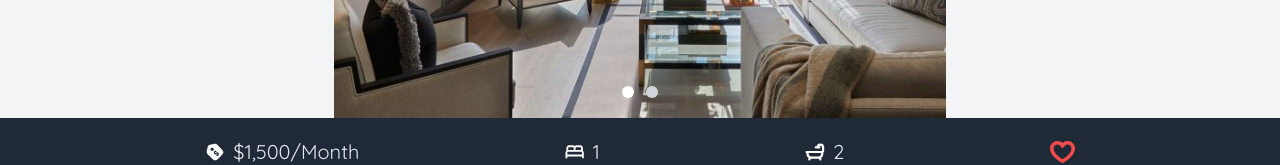
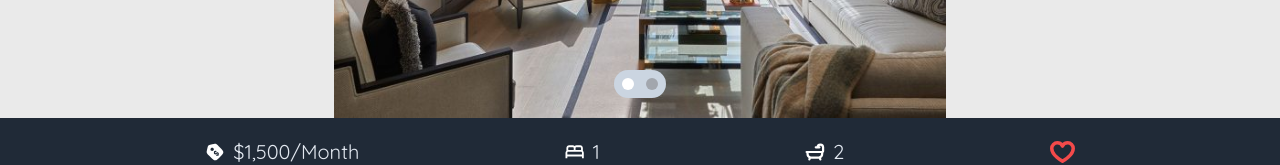
Before and after one commit to fac27/rent-shield, a Next.js app: page / in a window 1280 px wide. Shown: the part 326-491 px from the top of the page. Built offline with nearby package versions, Linux system fonts and the light colour scheme.

Commit message:
removed headless ui react aniimation library

```diff
--- a/src/app/layout.tsx
+++ b/src/app/layout.tsx
@@ -18,7 +18,7 @@ export default function RootLayout({
 }) {
   return (
     <html lang="en">
-      <body className={`${quicksand.className} text-lg`}>
+      <body className={`${quicksand.className} text-lg bg-[#EAEAEA]`}>
         <Header />
         {children}
         <Footer />
--- a/src/components/Carousel.tsx
+++ /dev/null
@@ -1,3 +0,0 @@
-export default function Carousel() {
-  return <h1>i guess ill do it myself </h1>;
-}
--- a/src/components/Property.tsx
+++ b/src/components/Property.tsx
@@ -55,12 +55,12 @@ export default function Property() {
         >
           <Image src={arrow} alt="arrow-right" width={40} height={40} />
         </button>
-        <div className="absolute z-30 flex space-x-3 -translate-x-1/2 bottom-5 left-1/2">
+        <div className="absolute z-30 flex space-x-3 -translate-x-1/2 bottom-5 left-1/2 rounded-full bg-slate-300 p-2">
           {images.map((_, index) => (
             <button
               key={crypto.randomUUID()}
               className={`w-3 h-3 rounded-full ${
-                currentSlide === index ? 'bg-white' : 'bg-gray-300'
+                currentSlide === index ? 'bg-white' : 'bg-[#A2A6AD]'
               }`}
               onClick={() => {
                 setCurrentSlide(index);
```
Also changed, not shown: 1 other file (tests, documents, lock files or other folders).
